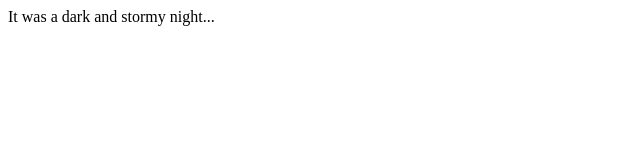
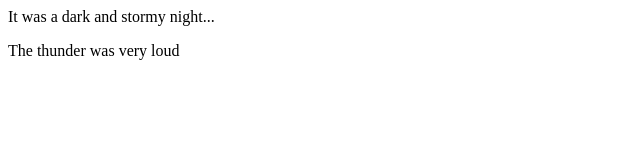
Before and after one commit to csisemore/fireside-story, a plain HTML site: page index.html in a window 1280 px wide. Shown: the whole page, without its empty margins (0-640 px from the left). Drawn offline with Linux system fonts and the light colour scheme.

Commit message:
added second line of story

```diff
--- a/index.html
+++ b/index.html
@@ -1,5 +1,6 @@
 <html>
   <body>
     <p>It was a dark and stormy night...</p>
+	<p>The thunder was very loud</p>
   </body>
 </html>
```
